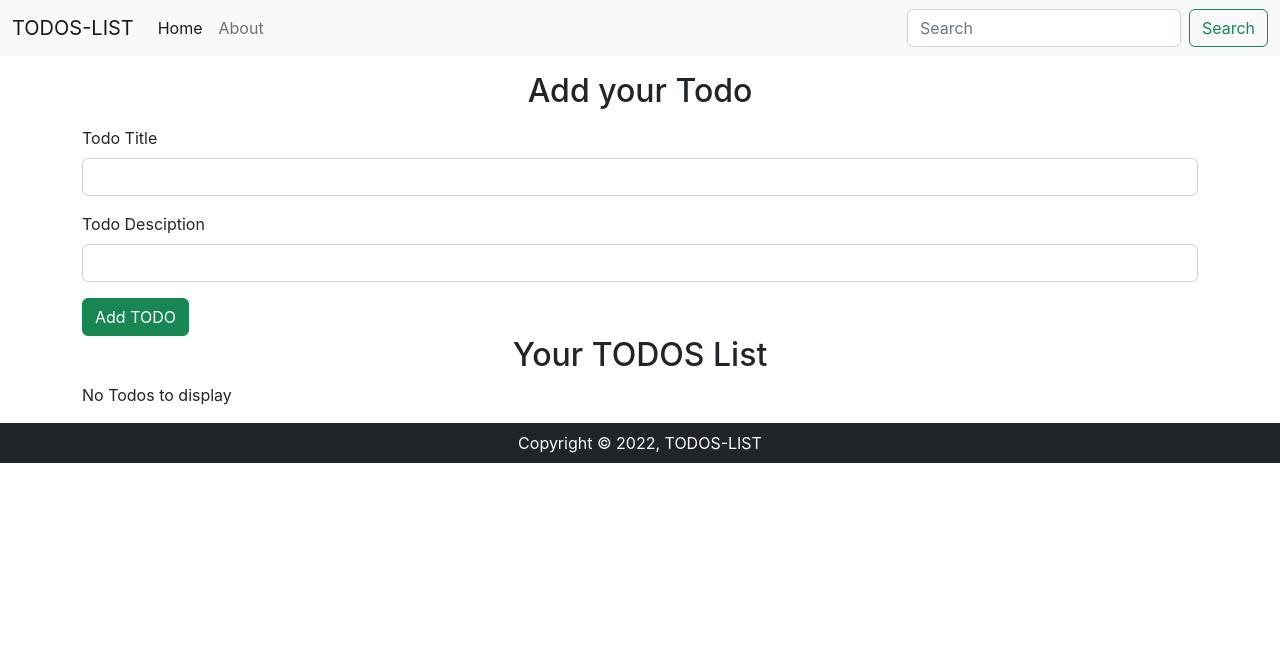
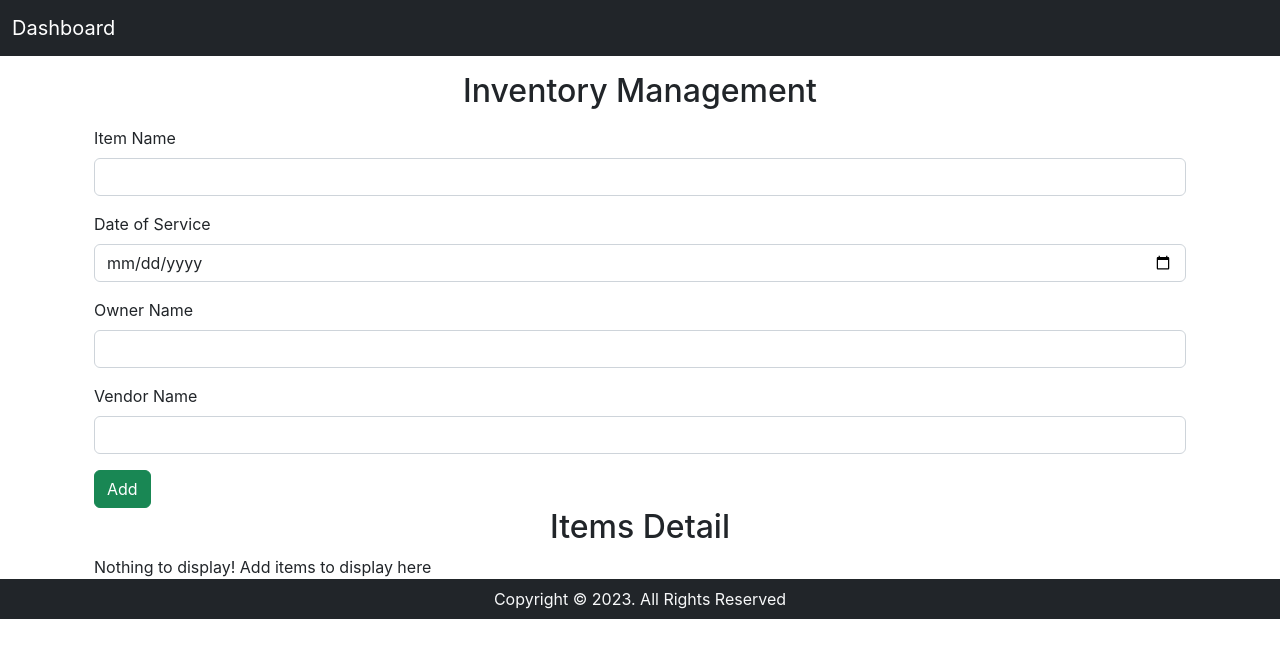
Before and after one commit to mdfaizanalam2000/inventory-management, a React (Create React App) app: page / in a window 1280 px wide. Shown: the top 658 px of the page. Built offline with nearby package versions, Linux system fonts and the light colour scheme.

Commit message:
final commit

```diff
--- a/package.json
+++ b/package.json
@@ -34,5 +34,8 @@
       "last 1 firefox version",
       "last 1 safari version"
     ]
+  },
+  "devDependencies": {
+    "gh-pages": "^5.0.0"
   }
 }
--- a/public/index.html
+++ b/public/index.html
@@ -24,7 +24,7 @@
     -->
   <link href="https://cdn.jsdelivr.net/npm/bootstrap@5.2.1/dist/css/bootstrap.min.css" rel="stylesheet"
     integrity="sha384-iYQeCzEYFbKjA/T2uDLTpkwGzCiq6soy8tYaI1GyVh/UjpbCx/TYkiZhlZB6+fzT" crossorigin="anonymous">
-  <title>TODOS-LIST</title>
+  <title>Inventory Management</title>
 </head>
 
 <body>
--- a/src/App.css
+++ /dev/null
@@ -1,38 +0,0 @@
-.App {
-  text-align: center;
-}
-
-.App-logo {
-  height: 40vmin;
-  pointer-events: none;
-}
-
-@media (prefers-reduced-motion: no-preference) {
-  .App-logo {
-    animation: App-logo-spin infinite 20s linear;
-  }
-}
-
-.App-header {
-  background-color: #282c34;
-  min-height: 100vh;
-  display: flex;
-  flex-direction: column;
-  align-items: center;
-  justify-content: center;
-  font-size: calc(10px + 2vmin);
-  color: white;
-}
-
-.App-link {
-  color: #61dafb;
-}
-
-@keyframes App-logo-spin {
-  from {
-    transform: rotate(0deg);
-  }
-  to {
-    transform: rotate(360deg);
-  }
-}
--- a/src/App.js
+++ b/src/App.js
@@ -1,9 +1,8 @@
-import './App.css';
-import Navbar from './Components/Navbar';
 import Footer from './Components/Footer';
-import Todos from './Components/Todos';
 import React, { useState, useEffect } from 'react';
 import AddTodo from './Components/AddTodo';
+import Table from './Components/Table';
+import Navbar from './Components/Navbar';
 
 function App() {
   let initTodo;
@@ -15,18 +14,16 @@ function App() {
   }
 
   function onDelete(todo) {
-    console.log("I am onDelete", todo);
     setTodos(todos.filter((t) => {
       return t !== todo;
     }))
     localStorage.setItem("todos", JSON.stringify(todos));
   }
 
-  function addTodo(title, desc) {
-    console.log("Adding", title, desc);
+  function addTodo(title, desc, owner, vendor) {
     let sno;
     if (todos.length === 0) {
-      sno = 0;
+      sno = 1;
     }
     else {
       sno = todos[todos.length - 1].sno + 1;
@@ -34,10 +31,11 @@ function App() {
     const myTodo = {
       sno: sno,
       title: title,
-      desc: desc
+      desc: desc,
+      owner: owner,
+      vendor: vendor
     }
     setTodos([...todos, myTodo]);
-    console.log(myTodo);
   }
 
   const [todos, setTodos] = useState(initTodo);
@@ -48,9 +46,11 @@ function App() {
 
   return (
     <>
-      <Navbar title="TODOS-LIST" />
-      <AddTodo addTodo={addTodo} />
-      <Todos todos={todos} onDelete={onDelete} />
+      <Navbar />
+      <div className='container'>
+        <AddTodo addTodo={addTodo} />
+        <Table todos={todos} onDelete={onDelete} />
+      </div>
       <Footer />
     </>
   );
--- a/src/Components/AddTodo.js
+++ b/src/Components/AddTodo.js
@@ -4,30 +4,42 @@ import { useState } from 'react'
 export default function AddTodo(props) {
     const [title, setTitle] = useState("");
     const [desc, setDesc] = useState("");
+    const [owner, setOwner] = useState("");
+    const [vendor, setVendor] = useState("");
     function submit(e) {
         e.preventDefault();
-        if (!title || !desc) {
-            alert("Title or Description cannot be blank")
+        if (!title || !desc || !owner || !vendor) {
+            alert("Please fill all the fields")
         }
         else {
-            props.addTodo(title, desc);
+            props.addTodo(title, desc, owner, vendor);
             setTitle("");
             setDesc("");
+            setOwner("");
+            setVendor("");
         }
     }
     return (
         <div className='container'>
-            <h2 className='text-center my-3'>Add your Todo</h2>
+            <h2 className='text-center my-3'>Inventory Management</h2>
             <form onSubmit={submit}>
                 <div className="mb-3">
-                    <label htmlFor="title" className="form-label">Todo Title</label>
-                    <input type="text" value={title} onChange={(e) => { setTitle(e.target.value) }} className="form-control" id="title" aria-describedby="emailHelp" />
+                    <label htmlFor="title" className="form-label">Item Name</label>
+                    <input type="text" value={title} onChange={(e) => { setTitle(e.target.value) }} className="form-control" id="title" />
                 </div>
                 <div className="mb-3">
-                    <label htmlFor="desc" className="form-label">Todo Desciption</label>
-                    <input type="text" value={desc} onChange={(e) => { setDesc(e.target.value) }} className="form-control" id="desc" />
+                    <label htmlFor="desc" className="form-label">Date of Service</label>
+                    <input type="date" value={desc} onChange={(e) => { setDesc(e.target.value) }} className="form-control" id="desc" />
                 </div>
-                <button type="submit" className="btn btn-success">Add TODO</button>
+                <div className="mb-3">
+                    <label htmlFor="owner" className="form-label">Owner Name</label>
+                    <input type="text" value={owner} onChange={(e) => { setOwner(e.target.value) }} className="form-control" id="owner" />
+                </div>
+                <div className="mb-3">
+                    <label htmlFor="vendor" className="form-label">Vendor Name</label>
+                    <input type="text" value={vendor} onChange={(e) => { setVendor(e.target.value) }} className="form-control" id="vendor" />
+                </div>
+                <button type="submit" className="btn btn-success">Add</button>
             </form>
         </div>
     )
--- a/src/Components/Footer.js
+++ b/src/Components/Footer.js
@@ -1,14 +1,9 @@
 import React from 'react'
 
 export default function Footer() {
-    let footerStyle = {
-        position: "sticky",
-        width: "100%",
-        bottom: 0
-    }
     return (
-        <footer className='bg-dark text-light p-2 text-center mt-3' style={footerStyle}>
-            Copyright &copy; 2022, TODOS-LIST
+        <footer className='bg-dark text-light p-2 text-center'>
+            Copyright &copy; 2023. All Rights Reserved
         </footer>
     )
 }
--- a/src/Components/Navbar.js
+++ b/src/Components/Navbar.js
@@ -1,28 +1,11 @@
 import React from 'react'
 
-export default function Navbar(props) {
+export default function Navbar() {
     return (
         <div>
-            <nav className="navbar navbar-expand-lg bg-light">
+            <nav className="navbar navbar-dark bg-dark">
                 <div className="container-fluid">
-                    <a className="navbar-brand" href="#">{props.title}</a>
-                    <button className="navbar-toggler" type="button" data-bs-toggle="collapse" data-bs-target="#navbarSupportedContent" aria-controls="navbarSupportedContent" aria-expanded="false" aria-label="Toggle navigation">
-                        <span className="navbar-toggler-icon"></span>
-                    </button>
-                    <div className="collapse navbar-collapse" id="navbarSupportedContent">
-                        <ul className="navbar-nav me-auto mb-2 mb-lg-0">
-                            <li className="nav-item">
-                                <a className="nav-link active" aria-current="page" href="#">Home</a>
-                            </li>
-                            <li className="nav-item">
-                                <a className="nav-link" href="#">About</a>
-                            </li>
-                        </ul>
-                        <form className="d-flex" role="search">
-                            <input className="form-control me-2" type="search" placeholder="Search" aria-label="Search" />
-                            <button className="btn btn-outline-success" type="submit">Search</button>
-                        </form>
-                    </div>
+                    <a className="navbar-brand" href="/#">Dashboard</a>
                 </div>
             </nav>
         </div>
--- /dev/null
+++ b/src/Components/Table.js
@@ -0,0 +1,27 @@
+import React from 'react'
+import Todo from './Todo'
+export default function Heading(props) {
+    return (
+        <div className='container'>
+            <h2 className='text-center'>Items Detail</h2>
+            {props.todos.length === 0 ? "Nothing to display! Add items to display here" :
+                <table className="table">
+                    <thead className='bg-primary text-light'>
+                        <tr>
+                            <th scope="col">SNo.</th>
+                            <th scope="col">Item Name</th>
+                            <th scope="col">Date of Service</th>
+                            <th scope="col">Owner Name</th>
+                            <th scope="col">Vendor Name</th>
+                            <th scope="col">Action</th>
+                        </tr>
+                    </thead>
+                    <tbody>
+                        {props.todos.map((todo) => {
+                            return <Todo todo={todo} key={todo.sno} onDelete={props.onDelete} />
+                        })}
+                    </tbody>
+                </table>}
+        </div>
+    )
+}
--- a/src/Components/Todo.js
+++ b/src/Components/Todo.js
@@ -3,12 +3,14 @@ import React from 'react'
 export default function Todo(props) {
     return (
         <>
-            <div className='container'>
-                <h4>{props.todo.title}</h4>
-                <p>{props.todo.desc}</p>
-                <button className='btn btn-danger' onClick={() => { props.onDelete(props.todo) }}>Delete</button>
-            </div>
-            <hr />
+            <tr>
+                <td>{props.todo.sno}</td>
+                <td>{props.todo.title}</td>
+                <td>{props.todo.desc}</td>
+                <td>{props.todo.owner}</td>
+                <td>{props.todo.vendor}</td>
+                <td><button className='btn btn-danger' onClick={() => { props.onDelete(props.todo) }}>Delete</button></td>
+            </tr>
         </>
     )
 }
--- a/src/Components/Todos.js
+++ /dev/null
@@ -1,14 +0,0 @@
-import React from 'react'
-import Todo from './Todo'
-
-export default function Todos(props) {
-    return (
-        <div className='container'>
-            <h2 className='text-center'>Your TODOS List</h2>
-            {props.todos.length === 0 ? "No Todos to display" :
-                props.todos.map((todo) => {
-                    return <Todo todo={todo} key={todo.sno} onDelete={props.onDelete} />
-                })}
-        </div>
-    )
-}
```
Also changed, not shown: 1 other file (tests, documents, lock files or other folders).
